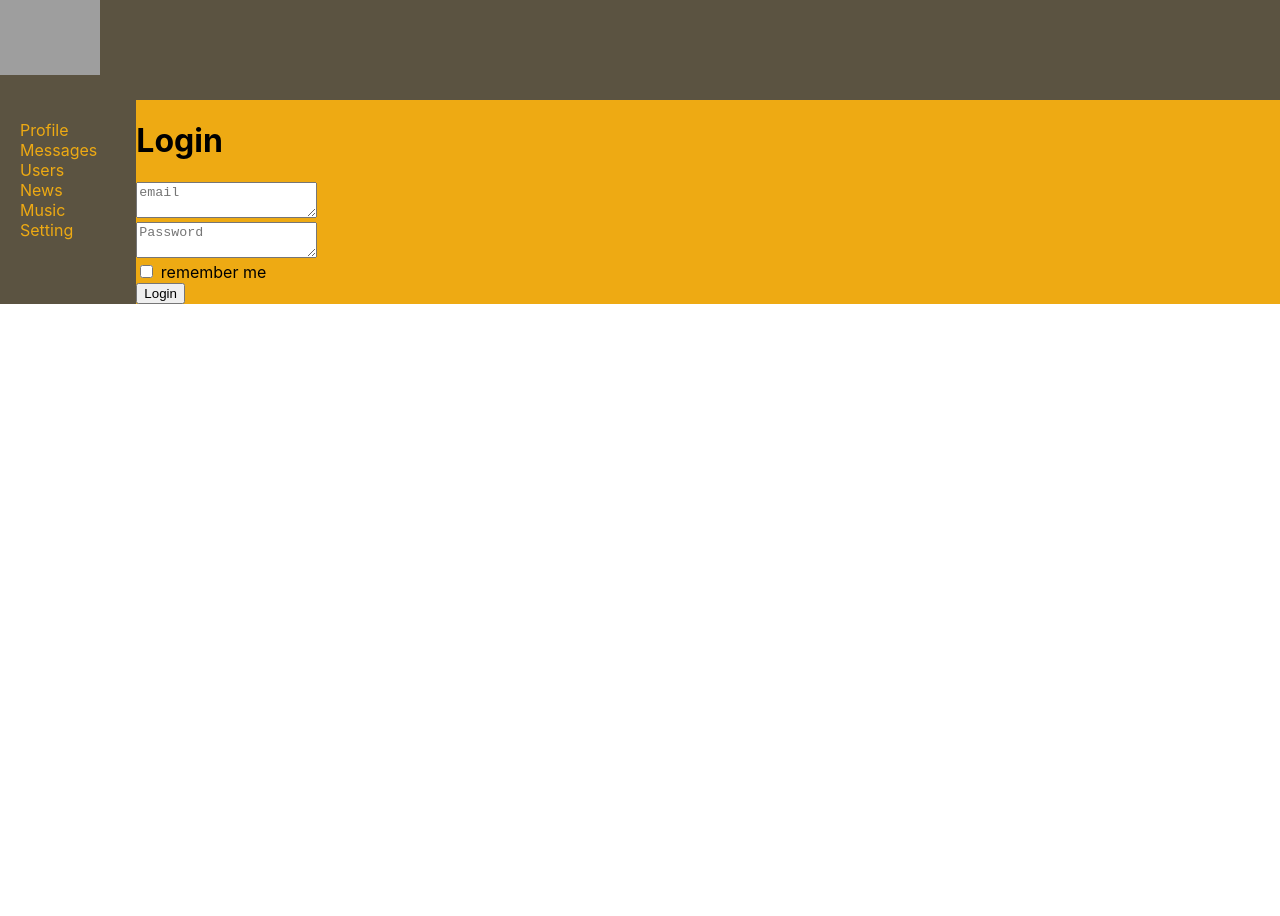
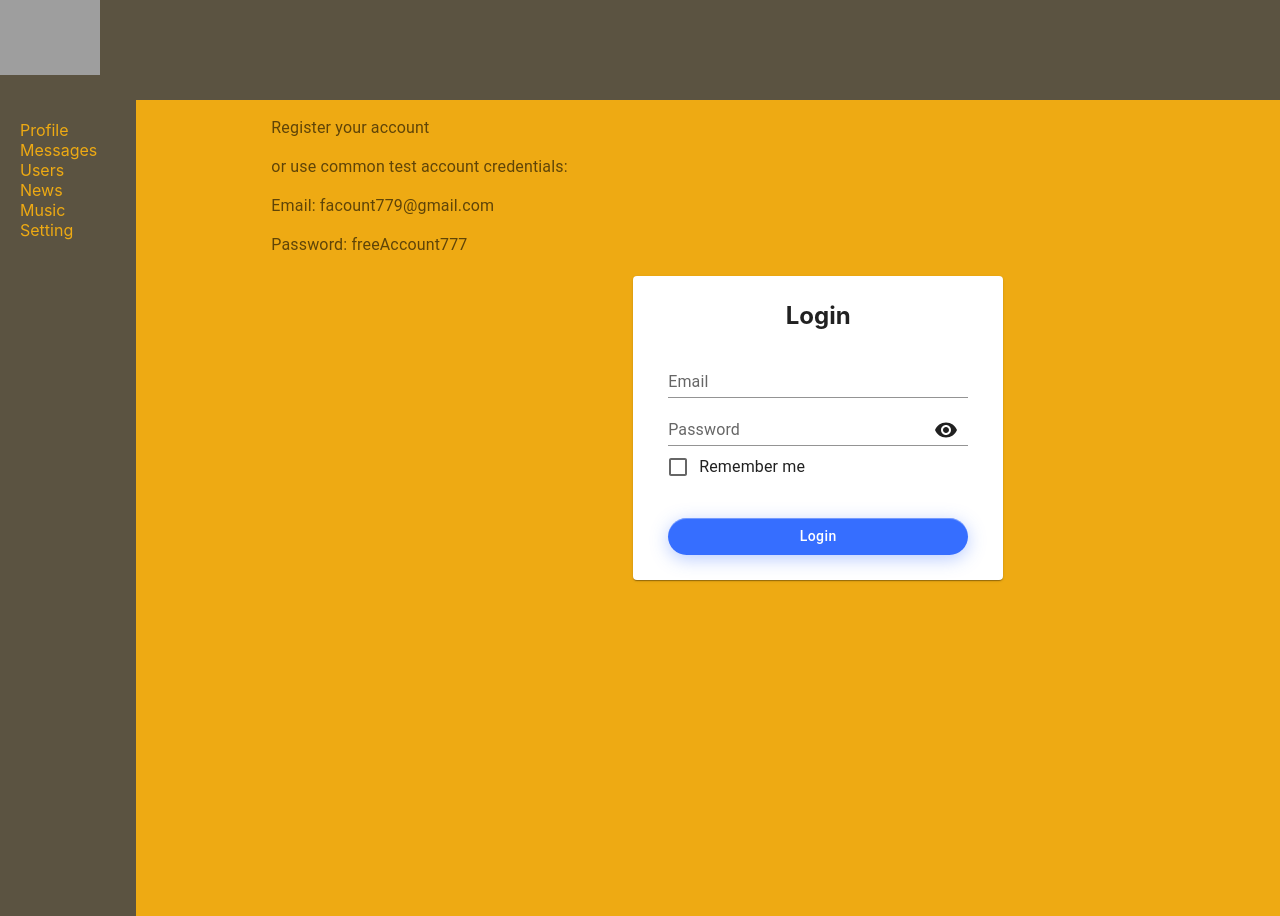
Before and after one commit to Pred1993/way-of-the-samurai-by-myself-since-the-beginning, a React (Create React App) app in the folder samurai-way-main/: page /login in a window 1280 px wide. Shown: the top 916 px of the page. Before the commit the page ends 800 px from the top, so only its background shows below. Built offline with nearby package versions, Linux system fonts and the light colour scheme; no server answers; grey boxes are pictures that could not be loaded.

Commit message:
78 lesson login formik

```diff
--- a/samurai-way-main/package.json
+++ b/samurai-way-main/package.json
@@ -4,6 +4,10 @@
   "private": true,
   "homepage": "",
   "dependencies": {
+    "@emotion/react": "^11.10.5",
+    "@emotion/styled": "^11.10.5",
+    "@mui/icons-material": "^5.11.0",
+    "@mui/material": "^5.11.5",
     "@testing-library/jest-dom": "5.14.1",
     "@testing-library/react": "12.0.0",
     "@testing-library/user-event": "13.2.1",
--- a/samurai-way-main/src/App.tsx
+++ b/samurai-way-main/src/App.tsx
@@ -8,7 +8,7 @@ import { News } from './Components/News/News';
 import UsersContainer from './Components/Users/Users.Container';
 import ProfileContainer from './Components/Profile/Profile.Container';
 import HeaderContainer from './Components/Header/HeaderContainer';
-import Login from './Components/Login/Login';
+import {Login} from "./Components/Login/Login";
 
 function App() {
   return (
--- /dev/null
+++ b/samurai-way-main/src/Components/Login/Login.module.css
@@ -0,0 +1,53 @@
+.password {
+    position: relative;
+}
+
+.common {
+    display: flex;
+    justify-content: center;
+    align-items: center;
+}
+
+.container {
+    min-height: 100vh;
+    padding: 0 135px;
+}
+
+.paper {
+    flex-direction: column;
+    padding: 25px 35px;
+    max-width: 300px;
+    margin: 20px auto;
+}
+
+.title {
+    margin: 0;
+    padding-bottom: 20px;
+}
+
+.link {
+    color: #000000;
+    text-decoration: none;
+    font-weight: bold;
+}
+.link2 {
+    color: #366eff;
+    font-weight: bold;
+}
+
+.mrg {
+    margin-top: 20px;
+    margin-left: 150px;
+}
+.mrg2 {
+    margin-top: 20px;
+}
+.mrg3 {
+    margin-top: 30px;
+}
+
+.haveAccount {
+    font-size: 14px;
+    line-height: 24px;
+    color: gray;
+}
--- a/samurai-way-main/src/Components/Login/Login.tsx
+++ b/samurai-way-main/src/Components/Login/Login.tsx
@@ -1,43 +1,118 @@
-import React from 'react';
-import LoginForm, { FormDataType } from './LoginForm/LoginForm';
-import { reduxForm } from 'redux-form';
-import { connect } from 'react-redux';
-import { loginThunkCreator, logoutThunkCreator } from '../../redux/auth-reducer';
-import { AppStateType } from '../../redux/redux-store';
-import { Redirect } from 'react-router-dom';
+import React, {useState} from 'react';
+import {useFormik} from 'formik';
+import s from './Login.module.css';
+import {useDispatch} from 'react-redux';
+import * as Yup from 'yup';
 
-export type mapDispatchToPropsType = {
-  loginThunkCreator: (formData: FormDataType) => void;
-};
-export type mapStateToPropsType = {
-  isAuth: boolean;
-};
+// MUI imports
+import TextField from '@mui/material/TextField';
+import Button from '@mui/material/Button';
+import Checkbox from '@mui/material/Checkbox';
+import FormControlLabel from '@mui/material/FormControlLabel';
+import FormGroup from '@mui/material/FormGroup';
+import Paper from '@mui/material/Paper';
+import RemoveRedEyeIcon from '@mui/icons-material/RemoveRedEye';
+import VisibilityOffIcon from '@mui/icons-material/VisibilityOff';
+import {FormLabel} from "@mui/material";
+import {AppDispatchType, useAppSelector} from "../../redux/redux-store";
+import {Redirect} from "react-router-dom";
+import {buttonStyles, eyeStyles} from "../../utils/materialThemes/themes";
+import {loginThunkCreator} from "../../redux/auth-reducer";
 
-let mapStateToProps = (state: AppStateType): mapStateToPropsType => {
-  return {
-    isAuth: state.auth.isAuth,
+export const Login = () => {
+  const [type, setType] = useState('password');
+
+  const dispatch = useDispatch<AppDispatchType>();
+  const isAuth = useAppSelector((state) => state.auth.isAuth);
+  // const status = useAppSelector((state) => state.app.status);
+
+  const handleToggle = () => {
+    if (type === 'password') {
+      setType('text');
+    } else {
+      setType('password');
+    }
   };
-};
 
-export type LoginPropsType = mapDispatchToPropsType & mapStateToPropsType;
-
-const LoginReduxForm = reduxForm<FormDataType>({
-  form: 'login',
-})(LoginForm);
-
-const Login = (props: LoginPropsType) => {
-  const onSubmit = (formData: FormDataType) => {
-    props.loginThunkCreator(formData);
-  };
-  if (props.isAuth) {
+  const formik = useFormik({
+    initialValues: {
+      email: '',
+      password: '',
+      rememberMe: false,
+    },
+    validationSchema: Yup.object({
+      email: Yup.string().email('Invalid email address').required('Required'),
+      password: Yup.string().min(5, 'Must be at least 5 characters').required('Required'),
+    }),
+    onSubmit: (values) => {
+      dispatch(loginThunkCreator(values));
+    },
+  });
+  if (isAuth) {
     return <Redirect to={'/profile'} />;
   }
   return (
-    <div>
-      <h1>Login</h1>
-      <LoginReduxForm onSubmit={onSubmit} />
+    <div className={s.container}>
+      <FormLabel>
+        <p>
+          Register your account
+        </p>
+        <p>or use common test account credentials:</p>
+        <p>Email: facount779@gmail.com</p>
+        <p>Password: freeAccount777</p>
+      </FormLabel>
+      <Paper elevation={1} className={s.paper + ' ' + s.common}>
+        <h2 className={s.title}>Login</h2>
+        <form onSubmit={formik.handleSubmit}>
+          <FormGroup>
+            <TextField
+              label="Email"
+              color="info"
+              variant="standard"
+              sx={{ width: '300px' }}
+              {...formik.getFieldProps('email')}
+            />
+            {formik.touched.email && formik.errors.email && (
+              <div style={{ color: 'red', fontSize: '12px' }}>{formik.errors.email}</div>
+            )}
+            <div className={s.password}>
+              <TextField
+                type={type}
+                label="Password"
+                color="info"
+                variant="standard"
+                sx={{ width: '300px' }}
+                {...formik.getFieldProps('password')}
+              />
+              {type === 'password' ? (
+                <RemoveRedEyeIcon sx={eyeStyles} onClick={handleToggle} />
+              ) : (
+                <VisibilityOffIcon sx={eyeStyles} onClick={handleToggle} />
+              )}
+            </div>
+            {formik.touched.password && formik.errors.password && (
+              <div style={{ color: 'red', fontSize: '12px' }}>{formik.errors.password}</div>
+            )}
+            <FormControlLabel
+              label={'Remember me'}
+              control={
+                <Checkbox
+                  checked={formik.values.rememberMe}
+                  {...formik.getFieldProps('rememberMe')}
+                />
+              }
+            />
+            <Button
+              type="submit"
+              variant="contained"
+              sx={buttonStyles}
+              // disabled={status === 'loading'}
+            >
+              Login
+            </Button>
+          </FormGroup>
+        </form>
+      </Paper>
     </div>
   );
 };
-
-export default connect(mapStateToProps, { loginThunkCreator, logoutThunkCreator })(Login);
--- a/samurai-way-main/src/Components/Login/LoginForm/LoginForm.tsx
+++ /dev/null
@@ -1,33 +0,0 @@
-import React from 'react';
-import { Field, InjectedFormProps } from 'redux-form';
-import { Input } from '../../Common/FormsControls/FormsControls';
-import { maxLengthCreator, required } from '../../../utils/validators/validators';
-import s from './../../Common/FormsControls/FormControls.module.css';
-
-export type FormDataType = {
-  email: string;
-  password: string;
-  rememberMe: boolean;
-};
-const maxLength100 = maxLengthCreator(100);
-const LoginForm: React.FC<InjectedFormProps<FormDataType>> = (props) => {
-  return (
-    <form onSubmit={props.handleSubmit}>
-      <div>
-        <Field placeholder={'email'} name={'email'} component={Input} validate={[required, maxLength100]} />
-      </div>
-      <div>
-        <Field placeholder={'Password'} component={Input} name={'password'} validate={[required, maxLength100]} />
-      </div>
-      <div>
-        <Field name={'rememberMe'} type={'checkbox'} component={'input'} /> remember me
-      </div>
-      {props.error && <div className={s.formSummaryError}>{props.error}</div>}
-      <div>
-        <button>Login</button>
-      </div>
-    </form>
-  );
-};
-
-export default LoginForm;
--- a/samurai-way-main/src/api/api.tsx
+++ b/samurai-way-main/src/api/api.tsx
@@ -1,7 +1,6 @@
 import axios from 'axios';
 import { UsersType } from '../redux/usersPage-reducer';
 import { ProfileUsersType } from '../redux/profilePage-reducer';
-import { FormDataType } from '../Components/Login/LoginForm/LoginForm';
 const baseUrl = 'https://social-network.samuraijs.com/api/1.0/';
 
 const settings = {
@@ -32,6 +31,13 @@ export type ResponseType<T> = {
   messages: string[];
   resultCode: number;
   data: T;
+};
+
+export type LoginRegisterDataType = {
+  email: string;
+  password: string;
+  rememberMe?: boolean;
+  confirmPassword?: string;
 };
 
 export const UserApi = {
@@ -82,7 +88,7 @@ export const authApi = {
   authMeApi() {
     return instance.get<ResponseType<authApiType>>(baseUrl + `auth/me`);
   },
-  login(formData: FormDataType) {
+  login(formData: LoginRegisterDataType) {
     return instance.post<ResponseType<{ usrID: string }>>(baseUrl + `auth/login`, formData);
   },
   logout() {
--- a/samurai-way-main/src/redux/auth-reducer.ts
+++ b/samurai-way-main/src/redux/auth-reducer.ts
@@ -1,7 +1,5 @@
 import { AppThunk } from './redux-store';
-import { authApi } from '../api/api';
-import { FormDataType } from '../Components/Login/LoginForm/LoginForm';
-import login from '../Components/Login/Login';
+import {authApi, LoginRegisterDataType} from '../api/api';
 import { stopSubmit } from 'redux-form';
 
 export type InitialStateType = {
@@ -59,14 +57,14 @@ export const getAuthUserDataThunkCreator = (): AppThunk => {
   };
 };
 
-export const loginThunkCreator = (formData: FormDataType): AppThunk => {
+export const loginThunkCreator = (formData: LoginRegisterDataType): AppThunk => {
   return (dispatch) => {
     authApi.login(formData).then((response) => {
       if (response.data.resultCode === 0) {
         dispatch(getAuthUserDataThunkCreator());
       } else {
         let message = response.data.messages.length > 0 ? response.data.messages[0] : 'Some error';
-        dispatch(stopSubmit('login', { _error: message }));
+        // dispatch(stopSubmit('login', { _error: message }));
       }
     });
   };
@@ -74,9 +72,7 @@ export const loginThunkCreator = (formData: FormDataType): AppThunk => {
 
 export const logoutThunkCreator = (): AppThunk => {
   return (dispatch) => {
-    debugger;
     authApi.logout().then((response) => {
-      debugger;
       if (response.data.resultCode === 0) {
         dispatch(setUserData(null, null, null, false));
       }
--- a/samurai-way-main/src/redux/redux-store.ts
+++ b/samurai-way-main/src/redux/redux-store.ts
@@ -4,9 +4,10 @@ import messagePageReducer, { ActionMessagePageType } from './messagePage-reducer
 import sideBarReducer from './sidebar-reducer';
 import { ActionUserPageType, usersPageReducer } from './usersPage-reducer';
 import { ActionAuthPageType, AuthReducer } from './auth-reducer';
-import { ThunkAction } from 'redux-thunk';
+import {ThunkAction, ThunkDispatch} from 'redux-thunk';
 import thunkMiddleware from 'redux-thunk';
 import { reducer as formReducer, stopSubmit } from 'redux-form';
+import {TypedUseSelectorHook, useSelector} from "react-redux";
 
 let rootReducer = combineReducers({
   profilePage: profilePageReducer,
@@ -25,7 +26,9 @@ export type ActionType =
   | ActionAuthPageType
   | ReturnType<typeof stopSubmit>;
 
+export type AppDispatchType = ThunkDispatch<AppStateType, unknown, ActionType>;
 export type AppThunk<ReturnType = void> = ThunkAction<ReturnType, AppStateType, unknown, ActionType>;
+export const useAppSelector: TypedUseSelectorHook<AppStateType> = useSelector;
 
 export let store = createStore(rootReducer, applyMiddleware(thunkMiddleware));
 // @ts-ignore
--- /dev/null
+++ b/samurai-way-main/src/utils/materialThemes/themes.ts
@@ -0,0 +1,37 @@
+import { createTheme } from '@mui/material';
+
+export const theme = createTheme({
+  typography: {
+    fontFamily: ['Montserrat', 'sans-serif'].join(','),
+  },
+  // palette: {
+  //   primary: {
+  //     main: '#FFA500FF',
+  //   },
+  //   secondary: {
+  //     main: '#000000',
+  //   },
+  // }
+});
+
+export const buttonStyles = {
+  width: '100%',
+  background: '#366EFF',
+  boxShadow: '0px 4px 18px rgba(54, 110, 255, 0.35), inset 0px 1px 0px rgba(255, 255, 255, 0.3)',
+  borderRadius: '30px',
+  marginTop: '30px',
+  textTransform: 'none',
+};
+
+export const eyeStyles = {
+  position: 'absolute',
+  top: '20px',
+  right: '10px',
+};
+
+export const findStyles = {
+  position: 'absolute',
+  top: '12px',
+  right: '20px',
+  cursor: 'pointer'
+};
```
Also changed, not shown: 1 other file (tests, documents, lock files or other folders).
